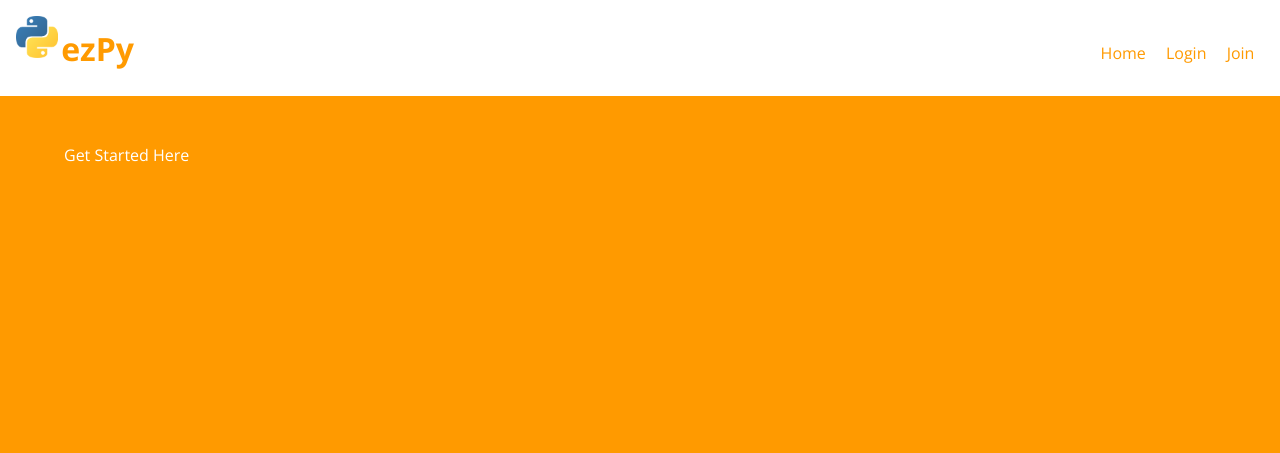
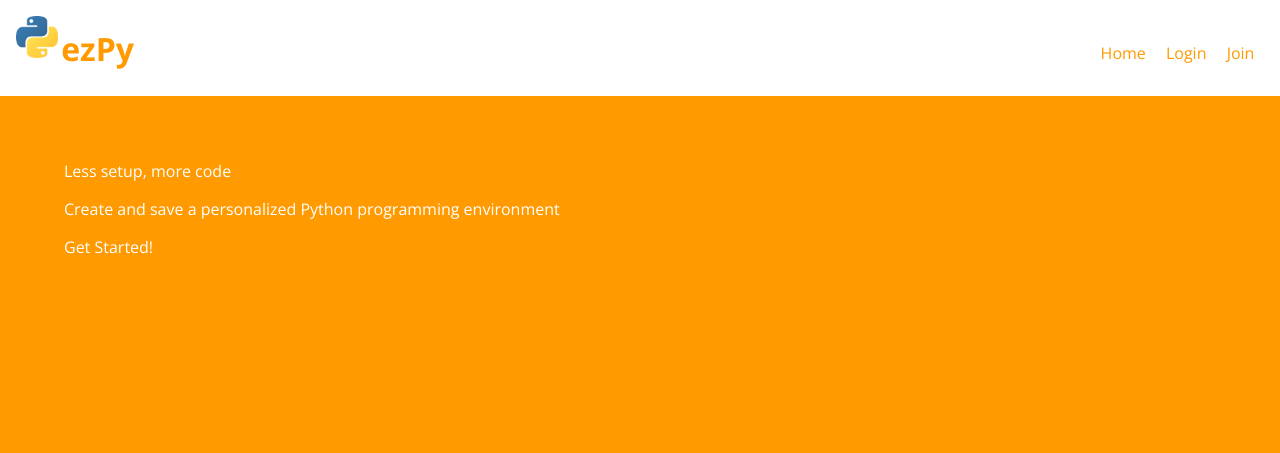
Before and after one commit to ezPy-co/ezpy, a Django app: template installer/installer/templates/index.html in a window 1280 px wide. Shown: the top 453 px of the page. Run offline with Django 3.2, Linux system fonts and the light colour scheme; the template is opened without the code that fills it, so the values that code supplies are empty; some libraries are stand-ins or nearby versions.

Commit message:
made changes to home page welcomd message

```diff
--- a/installer/installer/templates/index.html
+++ b/installer/installer/templates/index.html
@@ -31,7 +31,10 @@
     <div id="page">
         <div id="content">
             {% block body %}
-                <a id="quickStart">Get Started Here</a>
+                <p> Less setup, more code</p>
+                <p> Create and save a personalized Python programming environment</p>
+                <a id="quickStart">Get Started!</a>
+
             {% endblock %}
         </div>
     </div>
```
